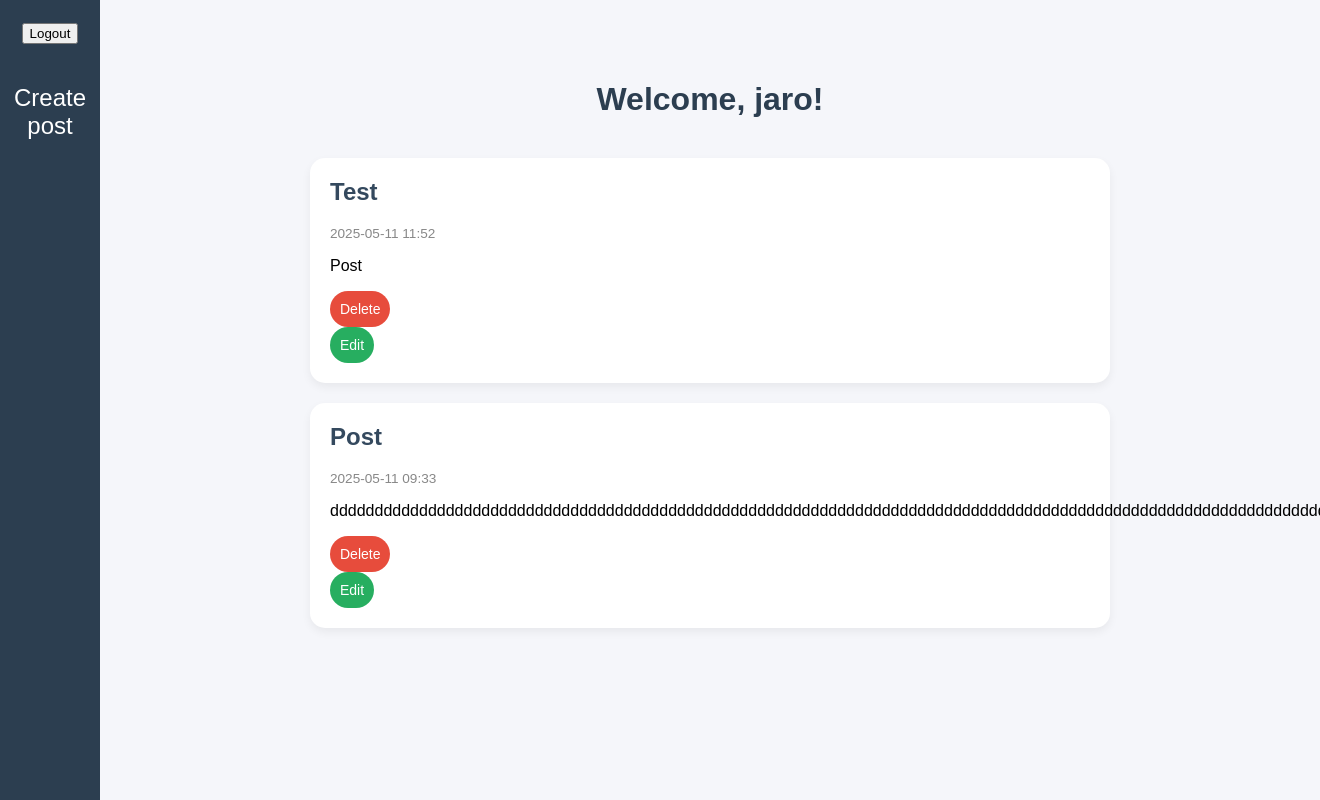
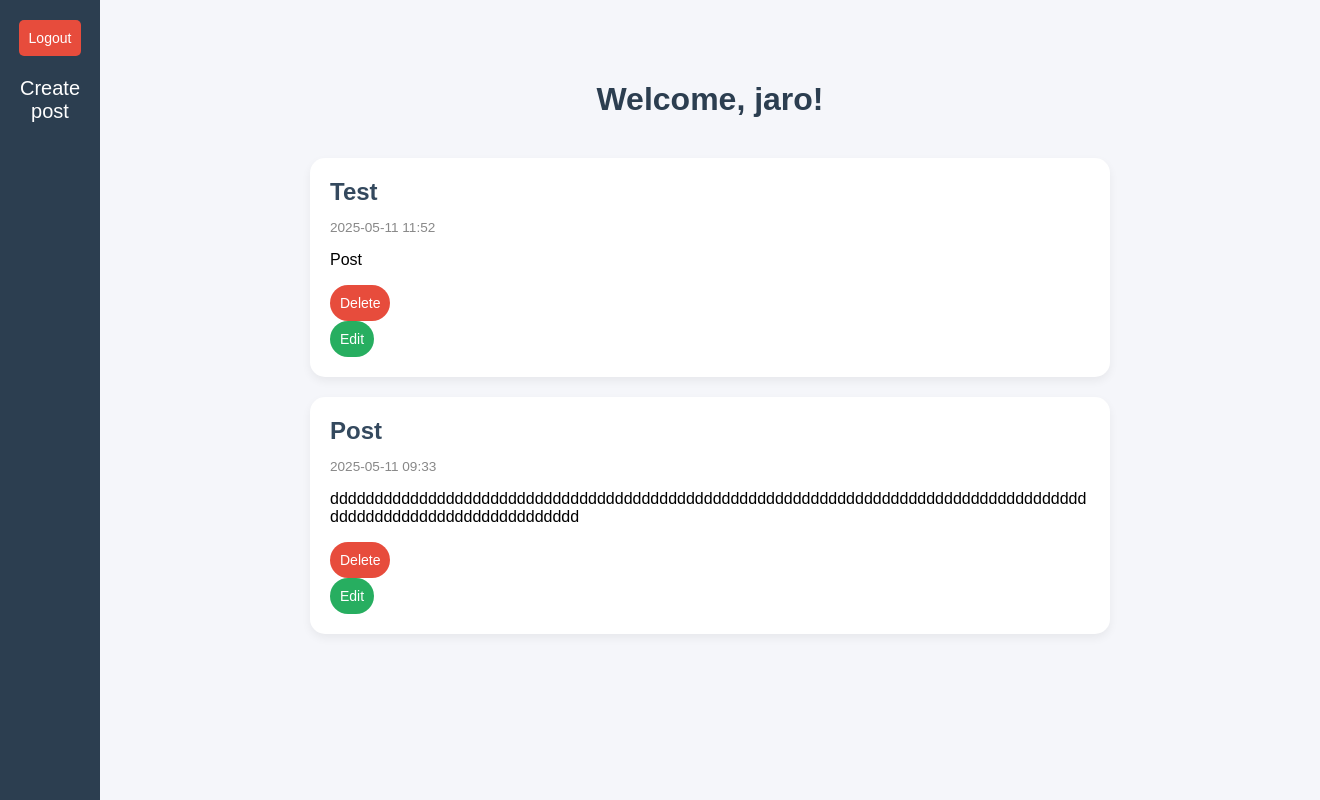
Before and after one commit to JaroDomcio/django-social-network-app, a Django app: page /home/ in a window 1320 px wide; the page is wider, and only the part inside the window is pictured. Run offline with Django 5.2, Linux system fonts and the light colour scheme; a user stored in the database is signed in; data comes from the database, SQL or seed files in the repository; both versions use the stored data as it was after the commit.

Commit message:
Bug fixes

```diff
--- a/post/views.py
+++ b/post/views.py
@@ -11,7 +11,7 @@ def createPost(request):
             post = form.save(commit=False)
             post.user = request.user
             post.save()
-            redirect('home')
+            return redirect('home')
     else:
         form = PostForm()
     return render(request,'create_post.html',{'form':form})
--- a/static/base.css
+++ b/static/base.css
@@ -1,11 +1,12 @@
 
 body {
   margin: 0;
+  padding: 0;
   font-family: Arial, sans-serif;
   display: flex;
   min-height: 100vh;
+  background-color: #f5f6fa;
 }
-
 
 .sidebar {
   width: 100px;
@@ -13,24 +14,27 @@ body {
   display: flex;
   flex-direction: column;
   align-items: center;
-    padding-top: 20px;
-    font-size: 20px;
+  padding: 20px 0;
 }
 
-.sidebar a {
+.sidebar a,
+.sidebar button.big-white-label {
+  width: 100%;
+  text-align: center;
+  margin: 10px 0;
+  font-size: 20px;
   color: white;
-    text-decoration: none;
-    margin: 20px 0;
-    font-size: 20px;
-    text-align: center;
-    width: 100%;
-    transition: color 0.3s;
+  background: none;
+  border: none;
+  cursor: pointer;
+  transition: background 0.3s, color 0.3s;
 }
 
-.sidebar a:hover {
+.sidebar a:hover,
+.sidebar button.big-white-label:hover {
   background-color: #34495e;
+  color: #bdc3c7;
 }
-
 
 .logout-button {
   background-color: #e74c3c;
@@ -39,34 +43,16 @@ body {
   padding: 10px;
   width: 100%;
   border-radius: 5px;
+  font-size: 14px;
   cursor: pointer;
-    font-size: 14px;
-    transition: background-color 0.3s;
+  transition: background 0.3s;
 }
-
 .logout-button:hover {
   background-color: #c0392b;
 }
 
-.sidebar .big-white-label {
-    background: none;
-    border: none;
-    color: white;
-    font-size: 24px;
-    cursor: pointer;
-    text-align: center;
-    padding: 20px 0;
-    width: 100%;
-    transition: color 0.3s;
-}
-
-.sidebar .big-white-label:hover {
-    color: #bdc3c7;
-}
-
-
 .content {
-    flex-grow: 1;
+  flex: 1;
   padding: 30px;
   background-color: #ecf0f1;
 }
--- a/static/home.css
+++ b/static/home.css
@@ -1,6 +1,3 @@
-body {
-    background-color: #f5f6fa;
-}
 
 .home-container {
   max-width: 800px;
@@ -25,11 +22,16 @@ body {
   border-radius: 15px;
   padding: 20px;
   box-shadow: 0 4px 10px rgba(0, 0, 0, 0.06);
-    transition: transform 0.2s;
 }
 
+.post-card p {
+  overflow-wrap: break-word;
+  white-space: pre-wrap;
+}
+
+
 .post-card h2 {
-    margin-top: 0;
+  margin: 0 0 10px;
   color: #34495e;
 }
 
@@ -39,32 +41,28 @@ body {
   margin-bottom: 10px;
 }
 
-.delete-button {
-    background-color: #e74c3c;
+
+.delete-button,
+.edit-button {
   color: white;
   border: none;
   padding: 10px;
   border-radius: 20px;
+  font-size: 14px;
   cursor: pointer;
-    font-size: 14px;
-    transition: background-color 0.3s;
+  transition: background 0.3s;
 }
 
+.delete-button {
+  background-color: #e74c3c;
+}
 .delete-button:hover {
   background-color: #c0392b;
 }
 
 .edit-button {
   background-color: #27ae60;
-    color: white;
-    border: none;
-    padding: 10px;
-    border-radius: 20px;
-    cursor: pointer;
-    font-size: 14px;
-    transition: background-color 0.3s;
 }
-
 .edit-button:hover {
   background-color: #219150;
 }
--- a/templates/base.html
+++ b/templates/base.html
@@ -10,9 +10,9 @@
 
 <body>
     <div class="sidebar">
-        <form method="POST" action="{% url 'logout' %}" style="display:inline;" >
+        <form method="POST" action="{% url 'logout' %}" >
             {% csrf_token %}
-            <button type="submit">Logout</button>
+            <button type="submit" class="logout-button">Logout</button>
         </form>
         <a href="{% url 'createPost' %}">
             <button class="big-white-label">Create post</button>
```
Also changed, not shown: db.sqlite3. Lines whose indentation alone changed are shown as unchanged.
